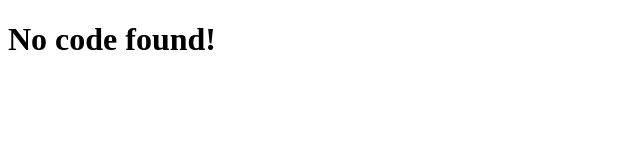
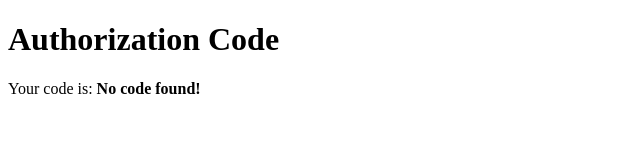
Before and after one commit to karam-ae/callback-site, a plain HTML site: page index.html in a window 1280 px wide. Shown: the whole page, without its empty margins (0-640 px from the left). Drawn offline with Linux system fonts and the light colour scheme.

Commit message:
Update index.html

```diff
--- a/index.html
+++ b/index.html
@@ -5,19 +5,19 @@
     <meta name="viewport" content="width=device-width, initial-scale=1.0">
     <title>Patreon Callback</title>
     <script>
-        function handleAuthorizationCode() {
+        function displayCode() {
             const params = new URLSearchParams(window.location.search);
             const code = params.get('code');
             if (code) {
-                // إعادة توجيه مع الكود للتطبيق
-                window.location.href = `myapp://callback?code=${code}`;
+                document.getElementById('code').innerText = code;
             } else {
-                document.body.innerHTML = "<h1>No code found!</h1>";
+                document.getElementById('code').innerText = "No code found!";
             }
         }
     </script>
 </head>
-<body onload="handleAuthorizationCode()">
-    <h1>Processing Authorization...</h1>
+<body onload="displayCode()">
+    <h1>Authorization Code</h1>
+    <p>Your code is: <span id="code" style="font-weight: bold;"></span></p>
 </body>
 </html>
```
